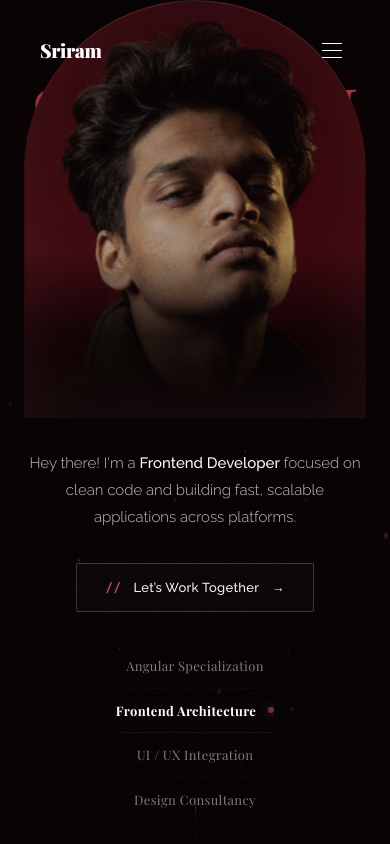
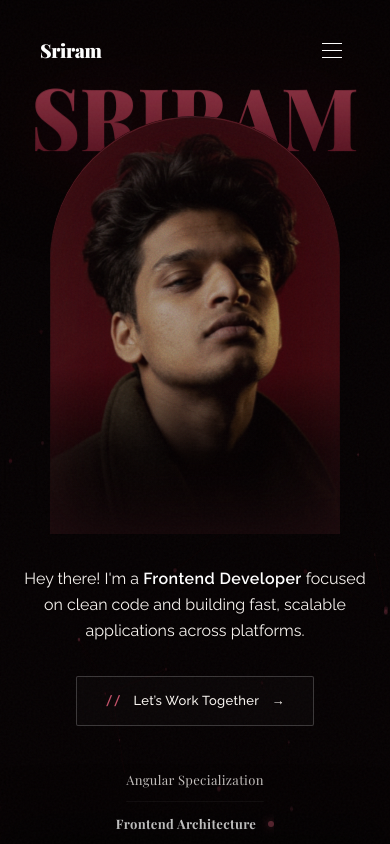
Before and after one commit to SriramSU96/portfolio-website, a React (Vite) app: page / in a window 390 px wide. Shown: the top 844 px of the page. Built offline with nearby package versions, Linux system fonts and the light colour scheme; the HTML template or start-up script is replaced by a standard one; a web font is replaced by a local one.

Commit message:
implement hero section with GSAP animations and responsive layout components

```diff
--- a/src/App.tsx
+++ b/src/App.tsx
@@ -4,6 +4,7 @@ import { Preloader } from './components/Preloader'
 
 import { Navbar } from './components/Navbar'
 import { Hero } from './components/Hero'
+import { CardStackOverlay } from './components/CardStackOverlay'
 import { About } from './components/About'
 import { Skills } from './components/Skills'
 import { Projects } from './components/Projects'
@@ -66,9 +67,15 @@ export default function App() {
       }}>
         <Navbar />
         <main>
-          <Hero appReady={appReady} />
-          <About />
-          <Skills />
+          <CardStackOverlay
+            page1={<Hero appReady={appReady} />}
+            page2={
+              <div className="w-full h-full overflow-y-auto">
+                <About />
+                <Skills />
+              </div>
+            }
+          />
           <Projects />
           <Highlights />
           <CurrentlyWorkingOn />
--- /dev/null
+++ b/src/components/CardStackOverlay.tsx
@@ -0,0 +1,77 @@
+import React, { useEffect, useRef } from 'react';
+import gsap from 'gsap';
+import { ScrollTrigger } from 'gsap/ScrollTrigger';
+
+gsap.registerPlugin(ScrollTrigger);
+
+interface CardStackOverlayProps {
+  page1: React.ReactNode;
+  page2: React.ReactNode;
+}
+
+export const CardStackOverlay: React.FC<CardStackOverlayProps> = ({ page1, page2 }) => {
+  const containerRef = useRef<HTMLDivElement>(null);
+  const page1Ref = useRef<HTMLDivElement>(null);
+  const page2Ref = useRef<HTMLDivElement>(null);
+
+  useEffect(() => {
+    if (!page1Ref.current || !page2Ref.current) return;
+
+    const ctx = gsap.context(() => {
+      // 1. Pin Page 1 and scale it down as the user scrolls
+      // Using pinSpacing: false allows Page 2 to naturally scroll up and overlap it.
+      gsap.to(page1Ref.current, {
+        scale: 0.92,
+        opacity: 0.6,
+        transformOrigin: 'top center',
+        ease: 'none',
+        scrollTrigger: {
+          trigger: page1Ref.current,
+          start: 'top top',
+          end: 'bottom top', // Animates while Page 1's height is scrolled
+          scrub: true,
+          pin: true,
+          pinSpacing: false, // This is the magic for native stack overlapping
+        }
+      });
+
+      // 2. Animate Page 2's border-radius as it scrolls up over Page 1
+      gsap.fromTo(page2Ref.current, {
+        borderTopLeftRadius: '24px',
+        borderTopRightRadius: '24px',
+      }, {
+        borderTopLeftRadius: '0px',
+        borderTopRightRadius: '0px',
+        ease: 'none',
+        scrollTrigger: {
+          trigger: page2Ref.current,
+          start: 'top bottom', // Starts when Page 2 enters from bottom
+          end: 'top top',      // Ends when Page 2 fully covers the top
+          scrub: true,
+        }
+      });
+    }, containerRef);
+
+    return () => ctx.revert();
+  }, []);
+
+  return (
+    <div ref={containerRef} className="relative w-full">
+      {/* Page 1 (Bottom Layer - Sticky via GSAP) */}
+      <div
+        ref={page1Ref}
+        className="w-full h-screen will-change-transform bg-[#050102]"
+      >
+        {page1}
+      </div>
+
+      {/* Page 2 (Overlaying Layer - Scrolls Naturally) */}
+      <div
+        ref={page2Ref}
+        className="relative z-10 w-full bg-[#050102] shadow-[0_-20px_50px_rgba(0,0,0,0.5)] will-change-transform"
+      >
+        {page2}
+      </div>
+    </div>
+  );
+};
--- a/src/components/Hero.tsx
+++ b/src/components/Hero.tsx
@@ -56,7 +56,7 @@ export const Hero = ({ appReady }: { appReady: boolean }) => {
   }, [])
 
   return (
-    <section id="hero" className="relative min-h-screen w-full overflow-hidden flex flex-col justify-between bg-[#050102]">
+    <section id="hero" className="relative min-h-[100svh] w-full overflow-x-hidden flex flex-col justify-between bg-[#050102]">
       {/* Background layer */}
       <ParticleCanvas />
 
@@ -81,19 +81,19 @@ export const Hero = ({ appReady }: { appReady: boolean }) => {
 
           <h1 className="font-display font-black text-[clamp(80px,18vw,230px)] leading-[0.8] tracking-[0em] uppercase text-center flex flex-wrap justify-center md:gap-4 m-0 relative z-10 scale-y-110">
             {/* Subtle vertical gradient and depth */}
-            <span className="bg-gradient-to-b from-[#A63C4F] to-[#6B1A2A] bg-clip-text text-transparent drop-shadow-[0_10px_30px_rgba(107,26,42,0.3)]">SRI</span>
-            <span className="bg-gradient-to-b from-[#A63C4F] to-[#6B1A2A] bg-clip-text text-transparent drop-shadow-[0_10px_30px_rgba(107,26,42,0.3)]">RAM</span>
+            <span className="bg-gradient-to-b from-[#A63C4F] to-[#6B1A2A] bg-clip-text text-transparent drop-shadow-[0_10px_30px_rgba(107,26,42,0.2)] opacity-85">SRI</span>
+            <span className="bg-gradient-to-b from-[#A63C4F] to-[#6B1A2A] bg-clip-text text-transparent drop-shadow-[0_10px_30px_rgba(107,26,42,0.2)] opacity-85">RAM</span>
           </h1>
         </div>
       </div>
 
       {/* Grid container for Left, Center Image, Right Content */}
-      <div className="relative z-[11] flex-1 w-full max-w-[1600px] mx-auto grid grid-cols-1 lg:grid-cols-3 items-end pb-8 lg:pb-0 px-6 lg:px-12 mt-auto">
+      <div className="relative z-[11] flex-1 w-full max-w-[1600px] mx-auto grid grid-cols-1 lg:grid-cols-3 items-center lg:items-end pb-12 lg:pb-0 px-6 lg:px-12 mt-auto gap-y-8 lg:gap-y-0 pt-8 lg:pt-0">
 
         {/* Left Side: Description & CTA - Centered Vertically */}
-        <div className="flex flex-col gap-6 lg:gap-8 max-lg:order-2 max-lg:items-center max-lg:text-center z-20 self-center max-lg:mt-8 lg:-mt-[5vh]">
-          <p className="hero-sub-anim reveal-trigger text-[clamp(15px,1.2vw,17px)] leading-[1.8] text-[#F8F4F0]/80 font-light max-w-[340px]" style={{ transitionDelay: '0.7s' }}>
-            Hey there! I'm a <strong className="text-white font-medium">Frontend Developer</strong> focused on clean code and building fast, scalable applications across platforms.
+        <div className="flex flex-col gap-6 lg:gap-8 max-lg:order-2 max-lg:items-center max-lg:text-center z-20 self-center lg:-mt-[5vh]">
+          <p className="hero-sub-anim reveal-trigger text-[clamp(16px,1.2vw,18px)] leading-relaxed text-[#F8F4F0] max-w-[380px] drop-shadow-sm" style={{ transitionDelay: '0.7s' }}>
+            Hey there! I'm a <strong className="text-white font-semibold tracking-wide">Frontend Developer</strong> focused on clean code and building fast, scalable applications across platforms.
           </p>
 
           <div className="hero-actions-anim reveal-trigger pt-2" style={{ transitionDelay: '0.9s' }}>
@@ -112,9 +112,9 @@ export const Hero = ({ appReady }: { appReady: boolean }) => {
         </div>
 
         {/* Center Side: Image */}
-        <div className="relative w-full h-[45vh] sm:h-[55vh] lg:h-[70vh] flex justify-center items-end max-lg:order-1 max-lg:-mt-[15vh] z-10 pointer-events-none">
+        <div className="relative w-full h-[45vh] sm:h-[50vh] lg:h-[70vh] flex justify-center items-end max-lg:order-1 max-lg:-mt-[5vh] z-10 pointer-events-none">
           {/* Arch styled image container */}
-          <div className="absolute bottom-0 w-[min(100%,480px)] h-[110%] rounded-t-[500px] overflow-hidden bg-[#050102]">
+          <div className="absolute bottom-0 w-[85%] max-w-[380px] lg:w-[min(100%,480px)] lg:max-w-none h-[110%] rounded-t-[500px] overflow-hidden bg-[#050102]">
             <img
               ref={photoRef}
               src="/photo.png"
@@ -136,7 +136,7 @@ export const Hero = ({ appReady }: { appReady: boolean }) => {
         {/* Right Side: Skills/Services List - Centered Vertically */}
         <div
           ref={skillsRef}
-          className="flex flex-col lg:text-right max-lg:order-3 max-lg:items-center z-20 self-center max-lg:mt-8 lg:-mt-[5vh] lg:min-w-[220px]"
+          className="flex flex-col lg:text-right max-lg:order-3 max-lg:items-center z-20 self-center lg:-mt-[5vh] lg:min-w-[220px]"
         >
           {/* Label */}
           <p className="font-mono text-[12px] tracking-[.35em] uppercase text-[#C4526A]/80 font-semibold mb-5 max-lg:hidden drop-shadow-[0_0_8px_rgba(196,82,106,0.3)]">
@@ -164,7 +164,7 @@ export const Hero = ({ appReady }: { appReady: boolean }) => {
               <span
                 className={`relative z-10 font-display tracking-wide text-[clamp(13px,1.1vw,16px)] transition-colors duration-300 ${skill.active
                   ? 'text-white font-semibold'
-                  : 'text-[#F8F4F0]/50 font-light group-hover:text-[#F8F4F0]/90'
+                  : 'text-[#F8F4F0]/80 group-hover:text-white'
                   }`}
               >
                 {skill.name}
```
